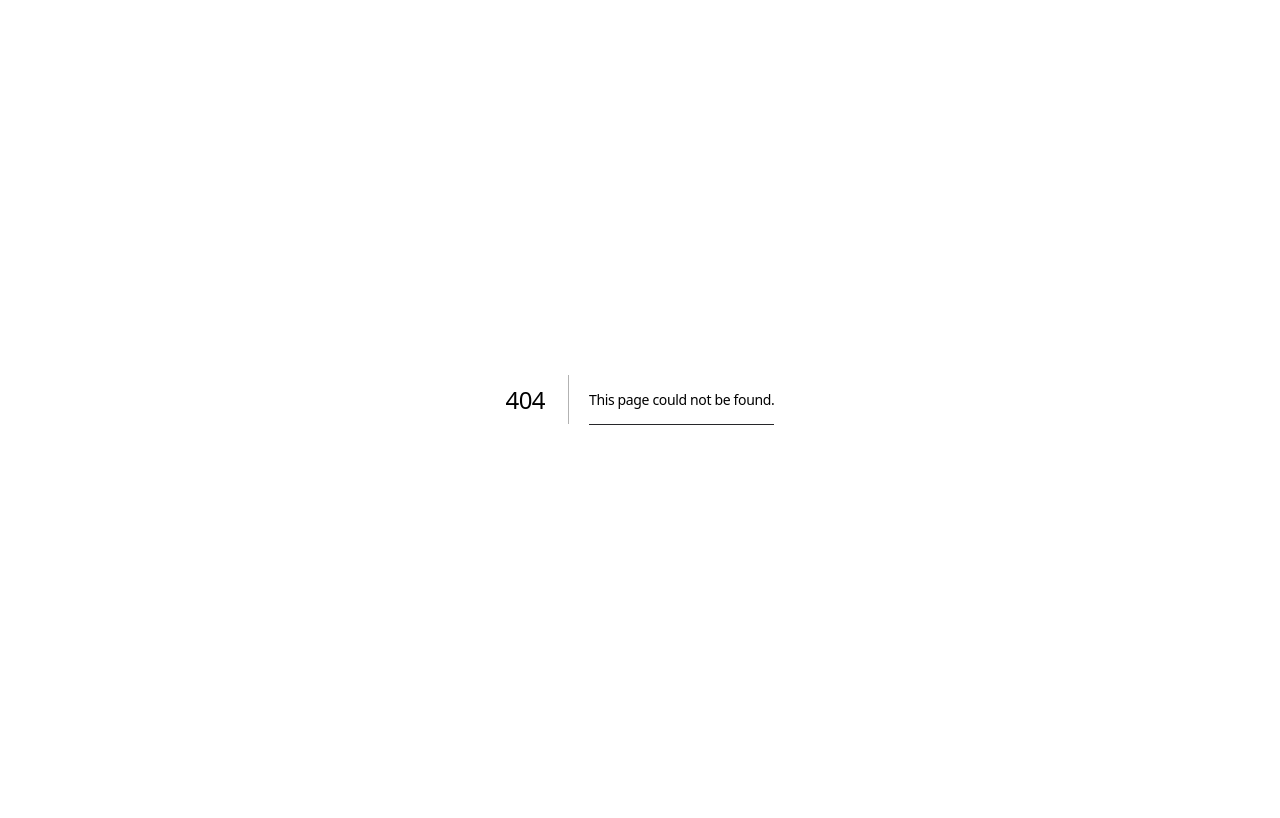
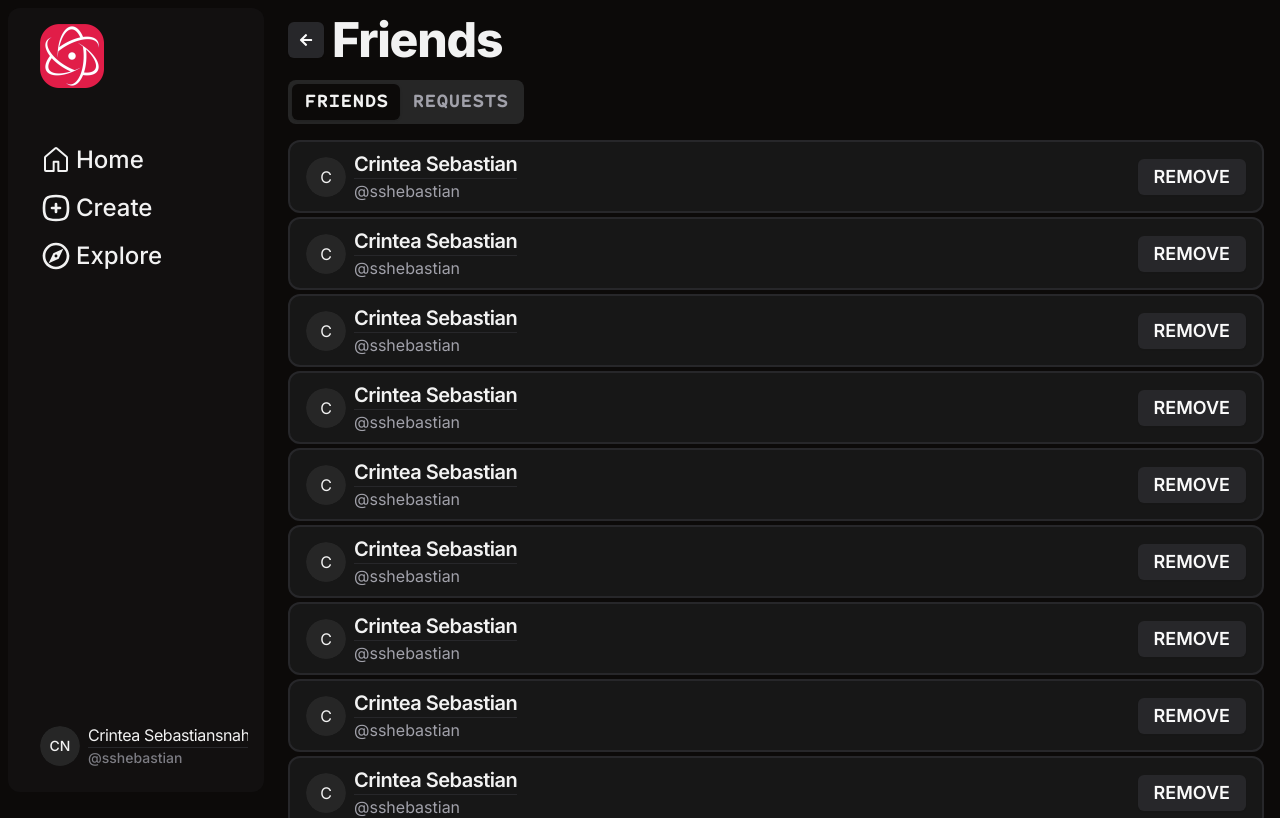
Before and after one commit to sebastiancrintea/AtomFit, a Next.js app: page /friends in a window 1280 px wide. Before the commit this address had no page. Shown: the top 818 px of the page. Built offline with nearby package versions, Linux system fonts and the light colour scheme.

Commit message:
feat(friends-page): added friends page

```diff
--- a/package.json
+++ b/package.json
@@ -10,6 +10,7 @@
   },
   "dependencies": {
     "@hookform/resolvers": "^3.9.0",
+    "@radix-ui/react-alert-dialog": "^1.1.1",
     "@radix-ui/react-avatar": "^1.1.0",
     "@radix-ui/react-dialog": "^1.1.1",
     "@radix-ui/react-dropdown-menu": "^2.1.1",
--- /dev/null
+++ b/src/app/(authorized)/friends/page.tsx
@@ -0,0 +1,107 @@
+import { NavigateBackButton } from "@/components/shared/NavigateBackButton";
+import {
+  AlertDialog,
+  AlertDialogAction,
+  AlertDialogCancel,
+  AlertDialogContent,
+  AlertDialogDescription,
+  AlertDialogFooter,
+  AlertDialogHeader,
+  AlertDialogTitle,
+  AlertDialogTrigger,
+} from "@/components/ui/alert-dialog";
+import { Avatar, AvatarFallback } from "@/components/ui/avatar";
+import { Button } from "@/components/ui/button";
+import { Tabs, TabsContent, TabsList, TabsTrigger } from "@/components/ui/tabs";
+
+export default function FriendsPage() {
+  return (
+    <>
+      <header className="mb-4 flex items-center gap-2">
+        <NavigateBackButton />
+        <h1>Friends</h1>
+      </header>
+      <Tabs defaultValue="friends">
+        <TabsList className="mb-2 h-auto">
+          <TabsTrigger
+            value="friends"
+            className="font-mono text-xl font-semibold"
+          >
+            FRIENDS
+          </TabsTrigger>
+          <TabsTrigger
+            value="requests"
+            className="font-mono text-xl font-semibold"
+          >
+            REQUESTS
+          </TabsTrigger>
+        </TabsList>
+        <TabsContent value="friends">
+          <ul className="space-y-1">
+            {Array.from({ length: 50 }).map((_, index) => (
+              <li
+                key={index}
+                className="flex items-center justify-between rounded-xl border-2 bg-popover px-4 py-2 transition-all hover:brightness-125"
+              >
+                <div className="flex items-center gap-2">
+                  <Avatar>
+                    <AvatarFallback>C</AvatarFallback>
+                  </Avatar>
+                  <div>
+                    <h2 className="text-xl">Crintea Sebastian</h2>
+                    <p className="text-muted-foreground">@sshebastian</p>
+                  </div>
+                </div>
+                <AlertDialog>
+                  <AlertDialogTrigger asChild>
+                    <Button
+                      variant={"secondary"}
+                      className="font-semibold md:text-lg"
+                    >
+                      REMOVE
+                    </Button>
+                  </AlertDialogTrigger>
+                  <AlertDialogContent>
+                    <AlertDialogHeader>
+                      <AlertDialogTitle>
+                        Are you absolutely sure?
+                      </AlertDialogTitle>
+                      <AlertDialogDescription>
+                        You have to keep friendships man.
+                      </AlertDialogDescription>
+                    </AlertDialogHeader>
+                    <AlertDialogFooter>
+                      <AlertDialogCancel>Cancel</AlertDialogCancel>
+                      <AlertDialogAction>Continue</AlertDialogAction>
+                    </AlertDialogFooter>
+                  </AlertDialogContent>
+                </AlertDialog>
+              </li>
+            ))}
+          </ul>
+        </TabsContent>
+        <TabsContent value="requests">
+          <ul className="space-y-1">
+            {Array.from({ length: 50 }).map((_, index) => (
+              <li
+                key={index}
+                className="flex items-center justify-between rounded-xl border-2 bg-popover px-4 py-2 transition-all hover:brightness-125"
+              >
+                <div className="flex items-center gap-2">
+                  <Avatar>
+                    <AvatarFallback>C</AvatarFallback>
+                  </Avatar>
+                  <div>
+                    <h2 className="text-xl">Crintea Sebastian</h2>
+                    <p className="text-muted-foreground">@sshebastian</p>
+                  </div>
+                </div>
+                <Button className="font-semibold md:text-lg">ACCEPT</Button>
+              </li>
+            ))}
+          </ul>
+        </TabsContent>
+      </Tabs>
+    </>
+  );
+}
--- a/src/app/(authorized)/profile/page.tsx
+++ b/src/app/(authorized)/profile/page.tsx
@@ -9,6 +9,8 @@
 import { GiHotMeal, GiMuscleUp } from "react-icons/gi";
 import { FaDumbbell } from "react-icons/fa6";
 import { SettingsSheet } from "./_components/settings-sheet";
+import { FaUserFriends } from "react-icons/fa";
+import Link from "next/link";
 
 export default function ProfilePage() {
   return (
@@ -27,7 +29,14 @@
             </span>
           </div>
         </div>
-        <SettingsSheet />
+        <div className="space-x-1">
+          <Button size={"icon"} variant={"ghost"} asChild>
+            <Link href={"/friends"}>
+              <FaUserFriends size={32} />
+            </Link>
+          </Button>
+          <SettingsSheet />
+        </div>
       </header>
       <Tabs defaultValue="info">
         <TabsList className="mb-2 h-auto">
--- /dev/null
+++ b/src/components/shared/NavigateBackButton.tsx
@@ -0,0 +1,16 @@
+"use client";
+
+import { FaArrowLeft } from "react-icons/fa";
+import { Button } from "../ui/button";
+import { useRouter } from "next/navigation";
+
+export function NavigateBackButton() {
+  const router = useRouter();
+  return (
+    <>
+      <Button size={"icon"} variant={"secondary"} onClick={() => router.back()}>
+        <FaArrowLeft />
+      </Button>
+    </>
+  );
+}
--- /dev/null
+++ b/src/components/ui/alert-dialog.tsx
@@ -0,0 +1,141 @@
+"use client"
+
+import * as React from "react"
+import * as AlertDialogPrimitive from "@radix-ui/react-alert-dialog"
+
+import { cn } from "@/lib/utils"
+import { buttonVariants } from "@/components/ui/button"
+
+const AlertDialog = AlertDialogPrimitive.Root
+
+const AlertDialogTrigger = AlertDialogPrimitive.Trigger
+
+const AlertDialogPortal = AlertDialogPrimitive.Portal
+
+const AlertDialogOverlay = React.forwardRef<
+  React.ElementRef<typeof AlertDialogPrimitive.Overlay>,
+  React.ComponentPropsWithoutRef<typeof AlertDialogPrimitive.Overlay>
+>(({ className, ...props }, ref) => (
+  <AlertDialogPrimitive.Overlay
+    className={cn(
+      "fixed inset-0 z-50 bg-black/80 data-[state=open]:animate-in data-[state=closed]:animate-out data-[state=closed]:fade-out-0 data-[state=open]:fade-in-0",
+      className
+    )}
+    {...props}
+    ref={ref}
+  />
+))
+AlertDialogOverlay.displayName = AlertDialogPrimitive.Overlay.displayName
+
+const AlertDialogContent = React.forwardRef<
+  React.ElementRef<typeof AlertDialogPrimitive.Content>,
+  React.ComponentPropsWithoutRef<typeof AlertDialogPrimitive.Content>
+>(({ className, ...props }, ref) => (
+  <AlertDialogPortal>
+    <AlertDialogOverlay />
+    <AlertDialogPrimitive.Content
+      ref={ref}
+      className={cn(
+        "fixed left-[50%] top-[50%] z-50 grid w-full max-w-lg translate-x-[-50%] translate-y-[-50%] gap-4 border bg-background p-6 shadow-lg duration-200 data-[state=open]:animate-in data-[state=closed]:animate-out data-[state=closed]:fade-out-0 data-[state=open]:fade-in-0 data-[state=closed]:zoom-out-95 data-[state=open]:zoom-in-95 data-[state=closed]:slide-out-to-left-1/2 data-[state=closed]:slide-out-to-top-[48%] data-[state=open]:slide-in-from-left-1/2 data-[state=open]:slide-in-from-top-[48%] sm:rounded-lg",
+        className
+      )}
+      {...props}
+    />
+  </AlertDialogPortal>
+))
+AlertDialogContent.displayName = AlertDialogPrimitive.Content.displayName
+
+const AlertDialogHeader = ({
+  className,
+  ...props
+}: React.HTMLAttributes<HTMLDivElement>) => (
+  <div
+    className={cn(
+      "flex flex-col space-y-2 text-center sm:text-left",
+      className
+    )}
+    {...props}
+  />
+)
+AlertDialogHeader.displayName = "AlertDialogHeader"
+
+const AlertDialogFooter = ({
+  className,
+  ...props
+}: React.HTMLAttributes<HTMLDivElement>) => (
+  <div
+    className={cn(
+      "flex flex-col-reverse sm:flex-row sm:justify-end sm:space-x-2",
+      className
+    )}
+    {...props}
+  />
+)
+AlertDialogFooter.displayName = "AlertDialogFooter"
+
+const AlertDialogTitle = React.forwardRef<
+  React.ElementRef<typeof AlertDialogPrimitive.Title>,
+  React.ComponentPropsWithoutRef<typeof AlertDialogPrimitive.Title>
+>(({ className, ...props }, ref) => (
+  <AlertDialogPrimitive.Title
+    ref={ref}
+    className={cn("text-lg font-semibold", className)}
+    {...props}
+  />
+))
+AlertDialogTitle.displayName = AlertDialogPrimitive.Title.displayName
+
+const AlertDialogDescription = React.forwardRef<
+  React.ElementRef<typeof AlertDialogPrimitive.Description>,
+  React.ComponentPropsWithoutRef<typeof AlertDialogPrimitive.Description>
+>(({ className, ...props }, ref) => (
+  <AlertDialogPrimitive.Description
+    ref={ref}
+    className={cn("text-sm text-muted-foreground", className)}
+    {...props}
+  />
+))
+AlertDialogDescription.displayName =
+  AlertDialogPrimitive.Description.displayName
+
+const AlertDialogAction = React.forwardRef<
+  React.ElementRef<typeof AlertDialogPrimitive.Action>,
+  React.ComponentPropsWithoutRef<typeof AlertDialogPrimitive.Action>
+>(({ className, ...props }, ref) => (
+  <AlertDialogPrimitive.Action
+    ref={ref}
+    className={cn(buttonVariants(), className)}
+    {...props}
+  />
+))
+AlertDialogAction.displayName = AlertDialogPrimitive.Action.displayName
+
+const AlertDialogCancel = React.forwardRef<
+  React.ElementRef<typeof AlertDialogPrimitive.Cancel>,
+  React.ComponentPropsWithoutRef<typeof AlertDialogPrimitive.Cancel>
+>(({ className, ...props }, ref) => (
+  <AlertDialogPrimitive.Cancel
+    ref={ref}
+    className={cn(
+      buttonVariants({ variant: "outline" }),
+      "mt-2 sm:mt-0",
+      className
+    )}
+    {...props}
+  />
+))
+AlertDialogCancel.displayName = AlertDialogPrimitive.Cancel.displayName
+
+export {
+  AlertDialog,
+  AlertDialogPortal,
+  AlertDialogOverlay,
+  AlertDialogTrigger,
+  AlertDialogContent,
+  AlertDialogHeader,
+  AlertDialogFooter,
+  AlertDialogTitle,
+  AlertDialogDescription,
+  AlertDialogAction,
+  AlertDialogCancel,
+}
```
Also changed, not shown: 1 other file (tests, documents, lock files or other folders).
